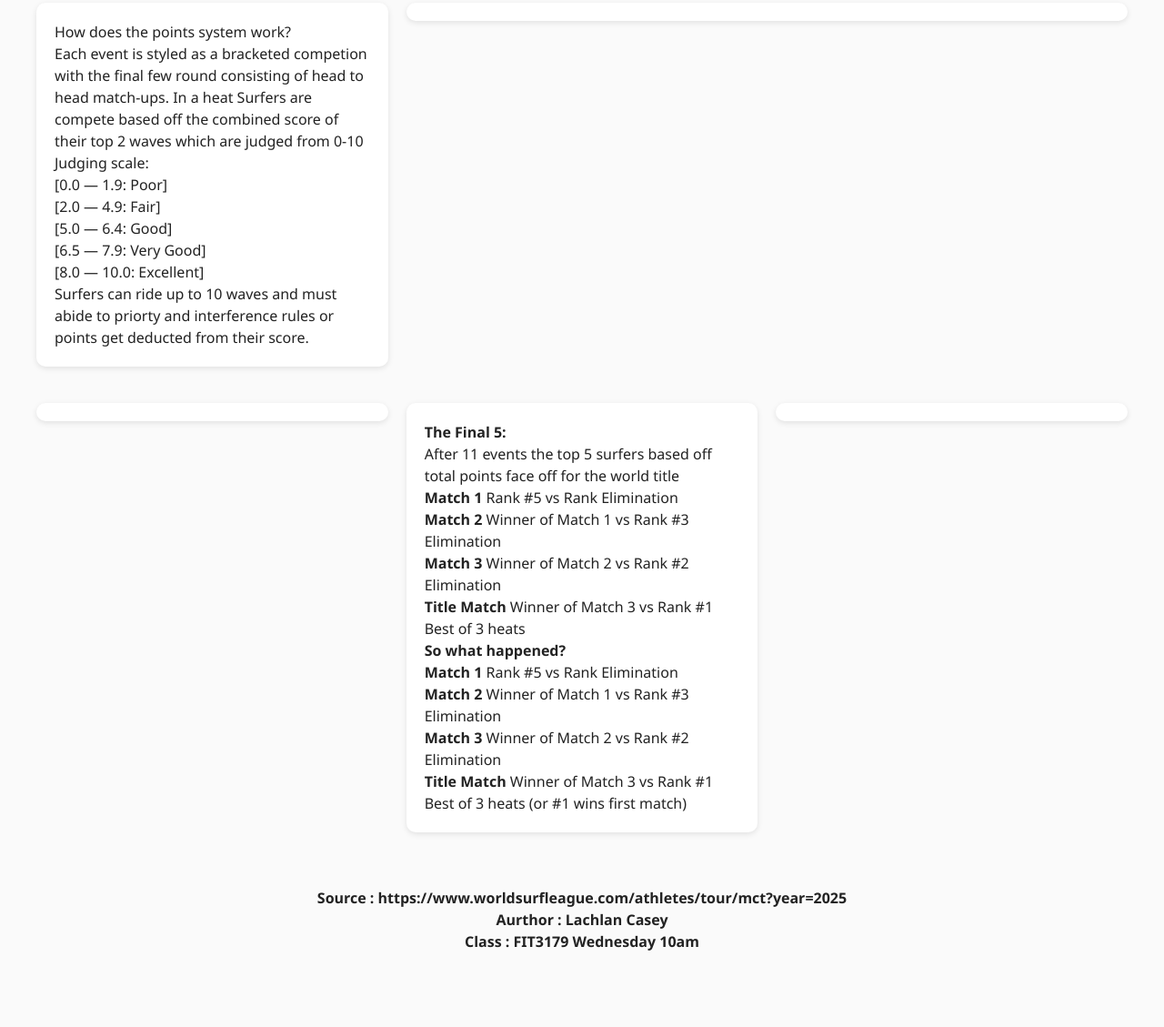
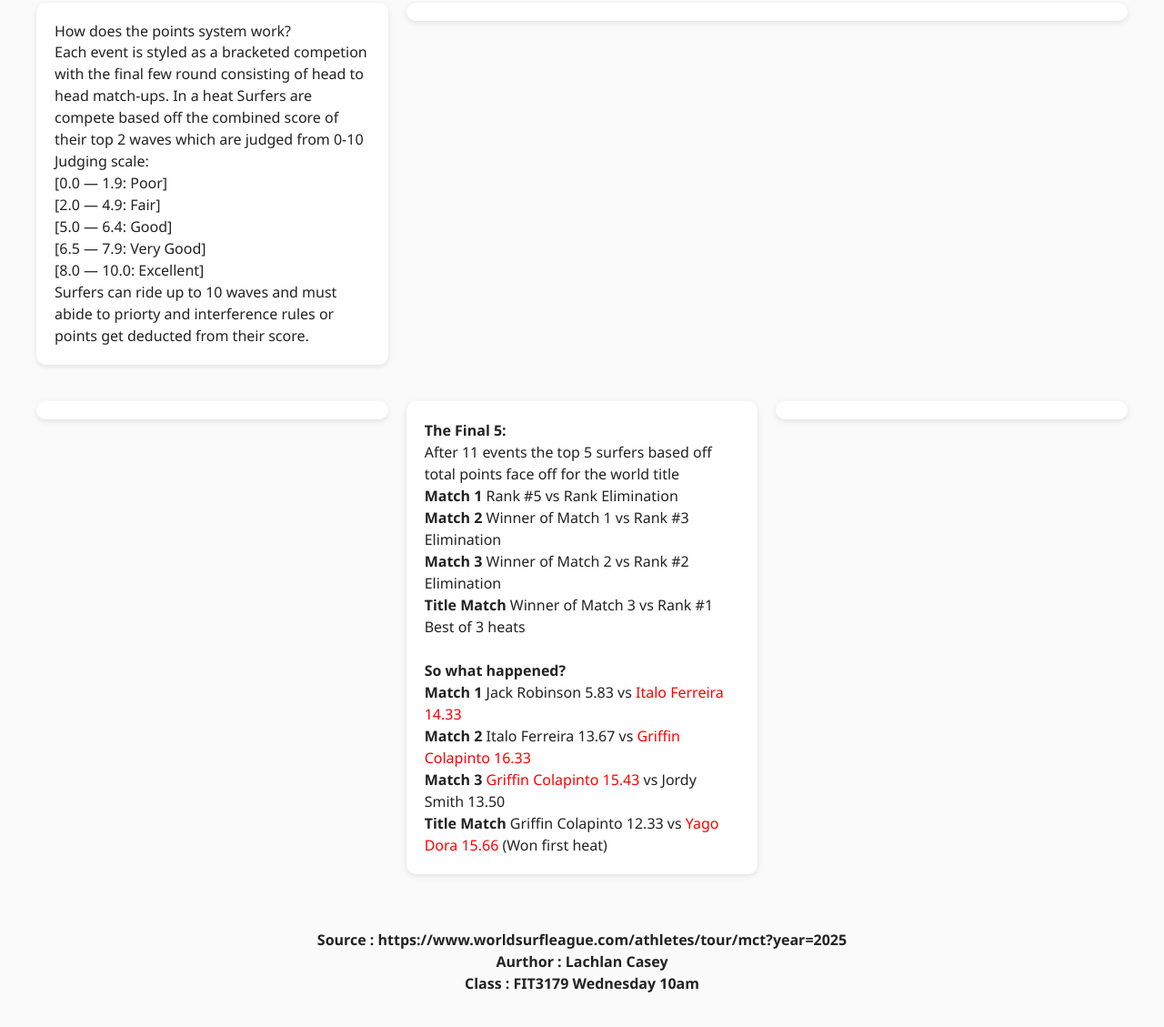
Before and after one commit to Lachlan-Casey/Assignment2, a plain HTML site: page index.html in a window 1280 px wide. Shown: the part 1242-2371 px from the top of the page at 91% size. Before the commit the page ends 2329 px from the top, so only its background shows below. Drawn offline with Linux system fonts and the light colour scheme; a script that the page names is missing.

Commit message:
Update index.html

```diff
--- a/index.html
+++ b/index.html
@@ -131,7 +131,8 @@
   <!-- Row 4: 1/3 text, 2/3 plot -->
   <div class="row">
     <div class="text col-1">
-      <p> <Head> How does the points system work?</Head> <br>
+      <Head> How does the points system work?</Head> <br>
+      <p>
       Each event is styled as a bracketed competion with the final few round consisting of head to head match-ups. In a heat Surfers are compete based off
       the combined score of their top 2 waves which are judged from 0-10<br>
       Judging scale:<br>
@@ -155,13 +156,13 @@
       <strong>Match 1</strong> Rank #5 vs Rank Elimination <br>
       <strong>Match 2</strong> Winner of Match 1 vs Rank #3 Elimination <br>
       <strong>Match 3</strong> Winner of Match 2 vs Rank #2 Elimination <br>
-      <strong>Title Match</strong> Winner of Match 3 vs Rank #1 Best of 3 heats <br>
+      <strong>Title Match</strong> Winner of Match 3 vs Rank #1 Best of 3 heats <br><br>
 
       <strong>So what happened?</strong> <br>
-      <strong>Match 1</strong> Rank #5 vs Rank Elimination <br>
-      <strong>Match 2</strong> Winner of Match 1 vs Rank #3 Elimination <br>
-      <strong>Match 3</strong> Winner of Match 2 vs Rank #2 Elimination <br>
-      <strong>Title Match</strong> Winner of Match 3 vs Rank #1 Best of 3 heats (or #1 wins first match)
+      <strong>Match 1</strong> Jack Robinson 5.83 vs <span style="color: red;">Italo Ferreira 14.33</span>  <br>
+      <strong>Match 2</strong> Italo Ferreira 13.67 vs <span style="color: red;">Griffin Colapinto 16.33</span> <br>
+      <strong>Match 3</strong> <span style="color: red;">Griffin Colapinto 15.43</span> vs Jordy Smith 13.50 <br>
+      <strong>Title Match</strong> Griffin Colapinto 12.33 vs <span style="color: red;">Yago Dora 15.66</span> (Won first heat)
       </p>
     </div>
     <div class="plot col-1" id="plot8"></div>
```
